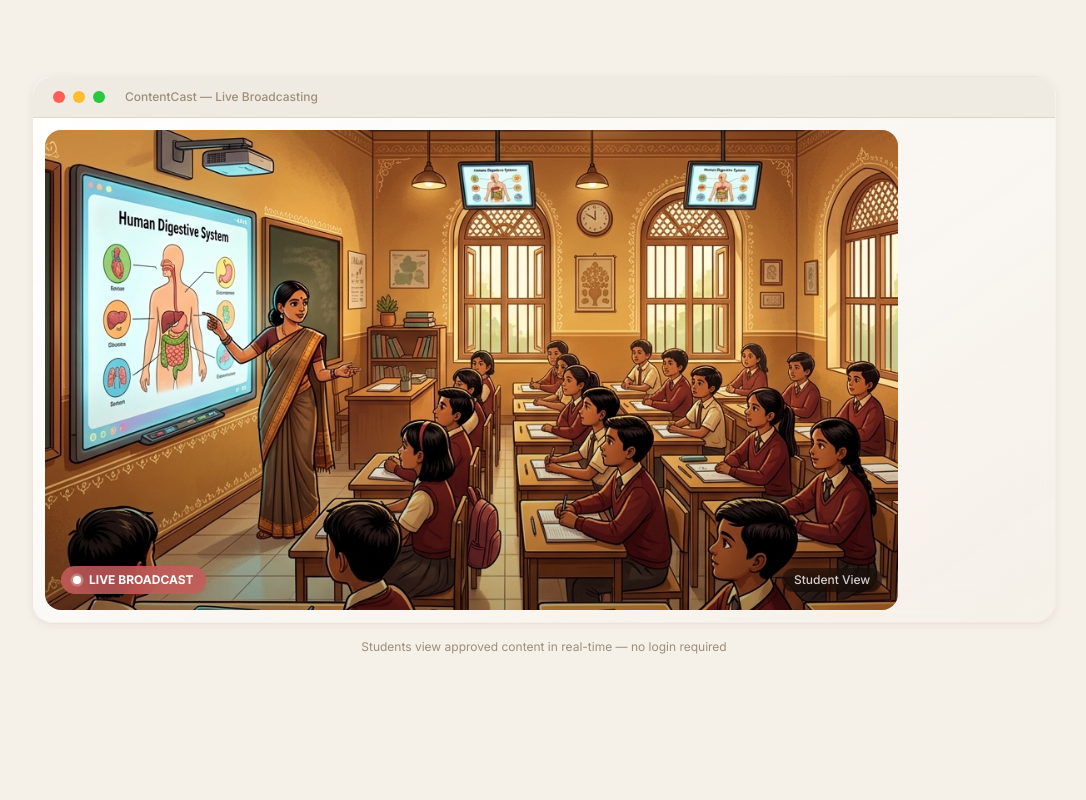
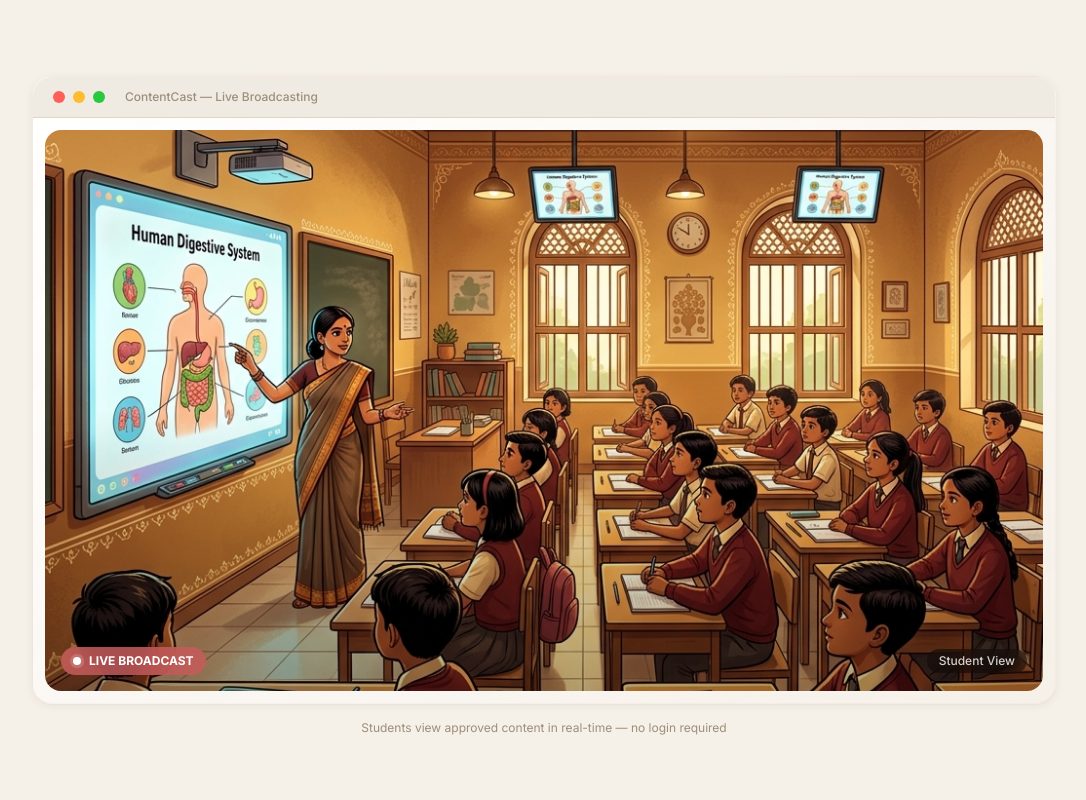
Before and after one commit to sonu93418/Content-Broadcasting-System, a Next.js app: page / in a window 1280 px wide. Shown: the part 820-1620 px from the top of the page, without its empty margins (96-1182 px from the left). Built offline with nearby package versions, Linux system fonts and the light colour scheme; no server answers.

Commit message:
feat: create landing page with responsive navigation and hero section for EduStream platform

```diff
--- a/src/app/page.js
+++ b/src/app/page.js
@@ -255,7 +255,7 @@ export default function HomePage() {
             </div>
             {/* Content */}
             <div className="p-2 sm:p-3">
-              <div className="relative aspect-video overflow-hidden rounded-xl sm:rounded-2xl max-h-[50vh] sm:max-h-[60vh]">
+              <div className="relative aspect-video overflow-hidden rounded-xl sm:rounded-2xl">
                 <Image
                   src="/mock/student-demo.png"
                   alt="Indian classroom with students viewing broadcast content"
```
